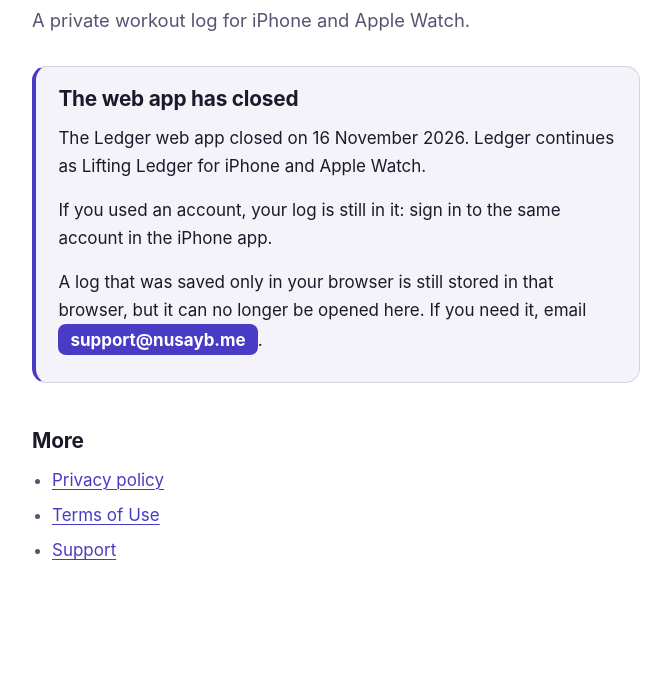
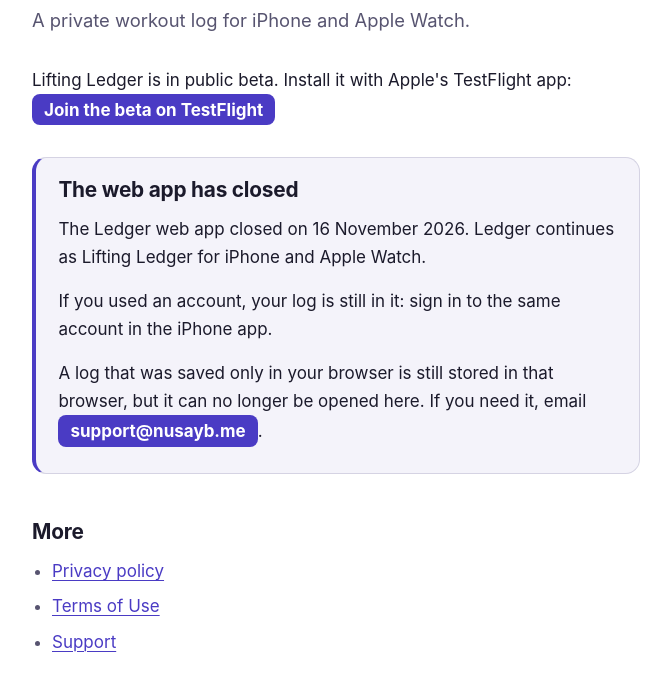
Before and after one commit to inarun/workout-tracker, a plain HTML site: page index.html in a window 1280 px wide. Shown: the part 158-848 px from the top of the page, without its empty margins (304-975 px from the left). Before the commit the page ends 802 px from the top, so only its background shows below. Drawn offline with Linux system fonts and the light colour scheme.

Commit message:
Site from bf47816

```diff
--- a/index.html
+++ b/index.html
@@ -294,6 +294,11 @@
   <h1>Lifting Ledger</h1>
   <p class="lede lede-solo">A private workout log for iPhone and Apple Watch.</p>
 
+  <p>
+    Lifting Ledger is in public beta. Install it with Apple's TestFlight app:
+    <a class="mail" href="https://testflight.apple.com/join/F3C6n95D">Join the beta on TestFlight</a>
+  </p>
+
   <section class="card" id="web-app-closed">
   <h2>The web app has closed</h2>
   <p>
```
